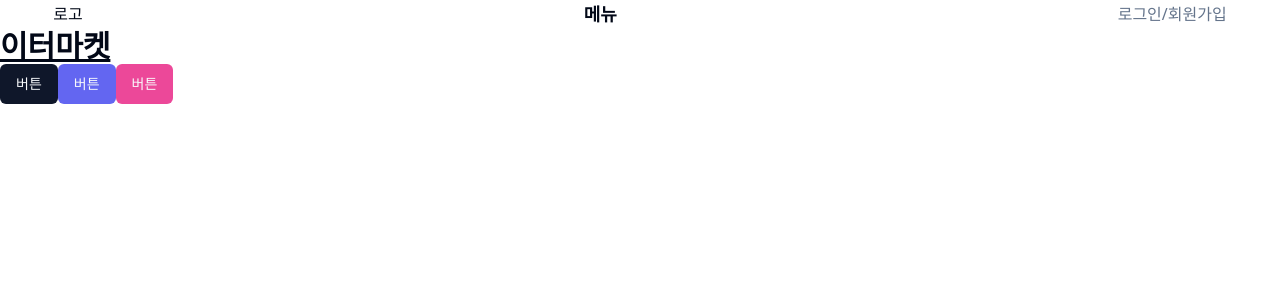
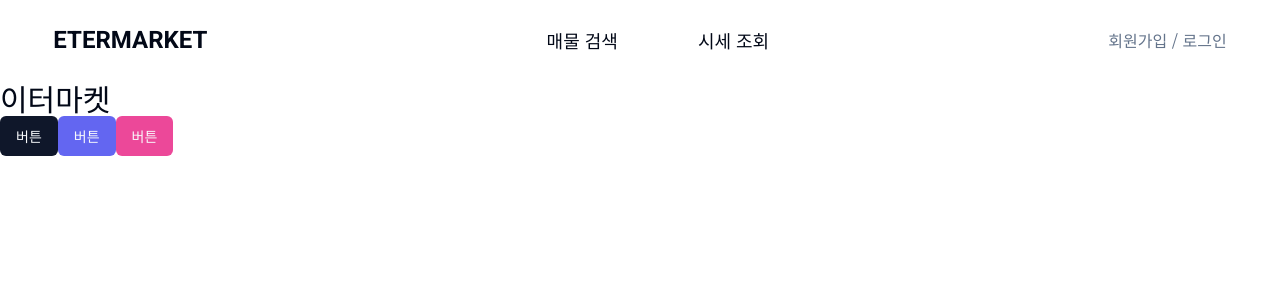
Before and after one commit to KimByeongHwa/etermarket, a React (Vite) app: page / in a window 1280 px wide. Shown: the top 300 px of the page. Built offline with nearby package versions, Linux system fonts and the light colour scheme.

Commit message:
feat: 헤더 컴포넌트 ui 완성

```diff
--- a/index.html
+++ b/index.html
@@ -4,6 +4,14 @@
     <meta charset="UTF-8" />
     <meta name="viewport" content="width=device-width, initial-scale=1.0" />
     <title>이터마켓</title>
+
+    <!-- GOOGLE FONTS -->
+    <link rel="preconnect" href="https://fonts.googleapis.com" />
+    <link rel="preconnect" href="https://fonts.gstatic.com" crossorigin />
+    <link
+      href="https://fonts.googleapis.com/css2?family=Noto+Sans+KR:wght@100;200;300;400;500;600;700;800;900&family=Roboto:ital,wght@0,100;0,300;0,400;0,500;0,700;0,900;1,100;1,300;1,400;1,500;1,700;1,900&display=swap"
+      rel="stylesheet"
+    />
   </head>
   <body>
     <div id="root"></div>
--- a/package.json
+++ b/package.json
@@ -16,6 +16,7 @@
     "lucide-react": "^0.309.0",
     "react": "^18.2.0",
     "react-dom": "^18.2.0",
+    "react-router-dom": "^6.21.2",
     "tailwind-merge": "^2.2.0",
     "tailwindcss-animate": "^1.0.7"
   },
--- a/src/App.tsx
+++ b/src/App.tsx
@@ -1,12 +1,23 @@
-import '@/global.css';
+import { BrowserRouter, Routes, Route } from 'react-router-dom';
 import Header from './components/layout/Header';
 import Home from './pages/Home';
+import '@/global.css';
+import ItemSearchPage from './pages/ItemSearchPage';
+import TradeHistoryPage from './pages/TradeHistoryPage';
+import SingUpPage from './pages/SignUpPage';
+import LogInPage from './pages/LogInPage';
 
 export default function App() {
   return (
-    <>
+    <BrowserRouter>
       <Header />
-      <Home />
-    </>
+      <Routes>
+        <Route path='/' element={<Home />} />
+        <Route path='/itemSearch' element={<ItemSearchPage />} />
+        <Route path='/tradeHistory' element={<TradeHistoryPage />} />
+        <Route path='/signUp' element={<SingUpPage />} />
+        <Route path='/logIn' element={<LogInPage />} />
+      </Routes>
+    </BrowserRouter>
   );
 }
--- a/src/components/layout/Header.tsx
+++ b/src/components/layout/Header.tsx
@@ -1,10 +1,19 @@
+import { Link } from 'react-router-dom';
+
 export default function Header() {
   return (
-    <div className='container'>
+    <div className='container py-6'>
       <div className='container w-11/12 flex items-center justify-between'>
-        <div>로고</div>
-        <div className='text-lg font-semibold'>메뉴</div>
-        <div className='text-smH text-muted-foreground'>로그인/회원가입</div>
+        <div className='font-roboto text-2xl font-bold'>
+          <Link to='/'>ETERMARKET</Link>
+        </div>
+        <div className='text-lg space-x-20'>
+          <Link to='/itemSearch'>매물 검색</Link>
+          <Link to='/tradeHistory'>시세 조회</Link>
+        </div>
+        <div className='text-base text-muted-foreground '>
+          <Link to='/signUp'>회원가입</Link> / <Link to='/logIn'>로그인</Link>
+        </div>
       </div>
     </div>
   );
--- a/src/global.css
+++ b/src/global.css
@@ -68,7 +68,7 @@
 
 @layer base {
   * {
-    @apply border-border;
+    @apply border-border box-border no-underline;
   }
   body {
     @apply bg-background text-foreground;
--- a/src/pages/Home.tsx
+++ b/src/pages/Home.tsx
@@ -3,7 +3,7 @@ import { Button } from '@/components/ui/button';
 export default function Home() {
   return (
     <div className='container'>
-      <h1 className='text-3xl font-bold underline'>이터마켓</h1>
+      <h1 className='text-3xl'>이터마켓</h1>
       <Button>버튼</Button>
       <Button className='bg-indigo-500'>버튼</Button>
       <Button className='bg-pink-500'>버튼</Button>
--- /dev/null
+++ b/src/pages/ItemSearchPage.tsx
@@ -0,0 +1,3 @@
+export default function ItemSearchPage() {
+  return <div className='container'>매물 검색 페이지</div>;
+}
--- /dev/null
+++ b/src/pages/LogInPage.tsx
@@ -0,0 +1,3 @@
+export default function LogInPage() {
+  return <div className='container'>로그인 페이지</div>;
+}
--- /dev/null
+++ b/src/pages/SignUpPage.tsx
@@ -0,0 +1,3 @@
+export default function SingUpPage() {
+  return <div className='container'>회원가입 페이지</div>;
+}
--- /dev/null
+++ b/src/pages/TradeHistoryPage.tsx
@@ -0,0 +1,3 @@
+export default function TradeHistoryPage() {
+  return <div className='container'>거래 내역 조회 페이지</div>;
+}
--- a/tailwind.config.js
+++ b/tailwind.config.js
@@ -4,10 +4,15 @@ module.exports = {
   content: ['./pages/**/*.{ts,tsx}', './components/**/*.{ts,tsx}', './app/**/*.{ts,tsx}', './src/**/*.{ts,tsx}'],
   prefix: '',
   theme: {
+    fontFamily: {
+      notoSansKR: ['Noto Sans KR', 'sans-serif'],
+      roboto: ['Roboto', 'sans-serif'],
+    },
     container: {
       center: true,
     },
     extend: {
+      fontFamily: { sans: ['Noto Sans KR', 'Roboto', 'sans-serif'] },
       colors: {
         border: 'hsl(var(--border))',
         input: 'hsl(var(--input))',
--- a/vite.config.ts
+++ b/vite.config.ts
@@ -4,7 +4,7 @@ import { defineConfig } from 'vite';
 
 export default defineConfig({
   plugins: [react()],
-  base: '/etermarket/',
+  base: '/',
   resolve: {
     alias: {
       '@': path.resolve(__dirname, './src'),
```
Also changed, not shown: 1 other file (tests, documents, lock files or other folders). Lines whose indentation alone changed are shown as unchanged.
